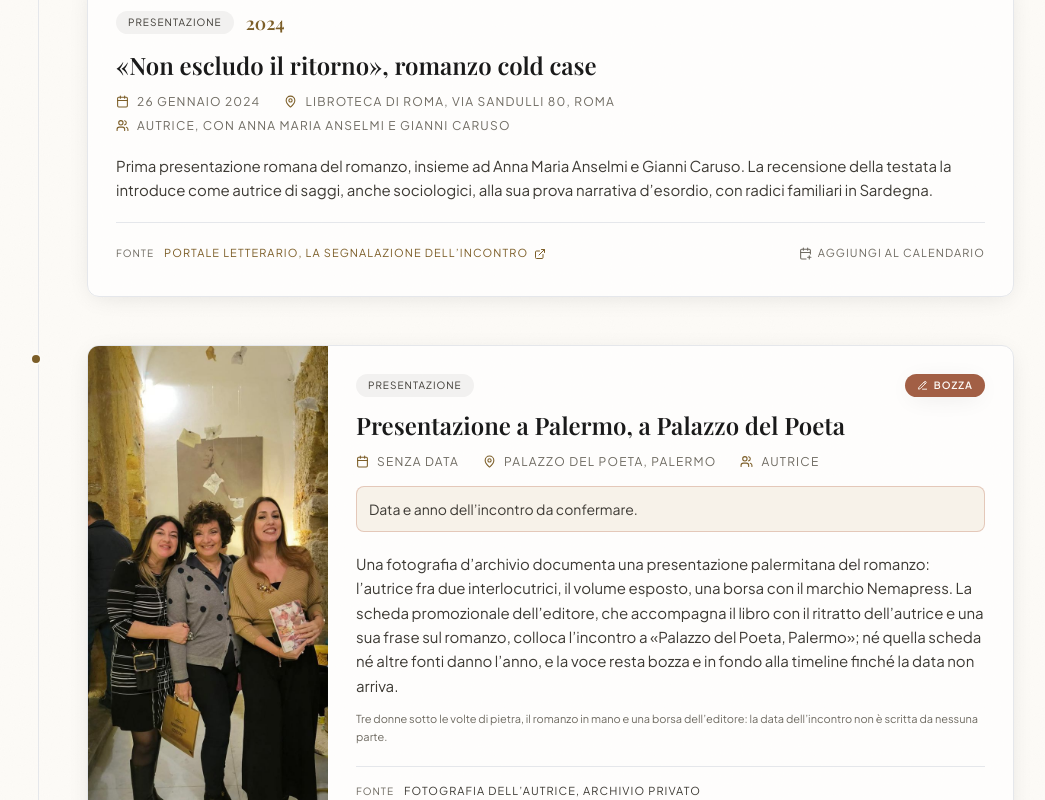
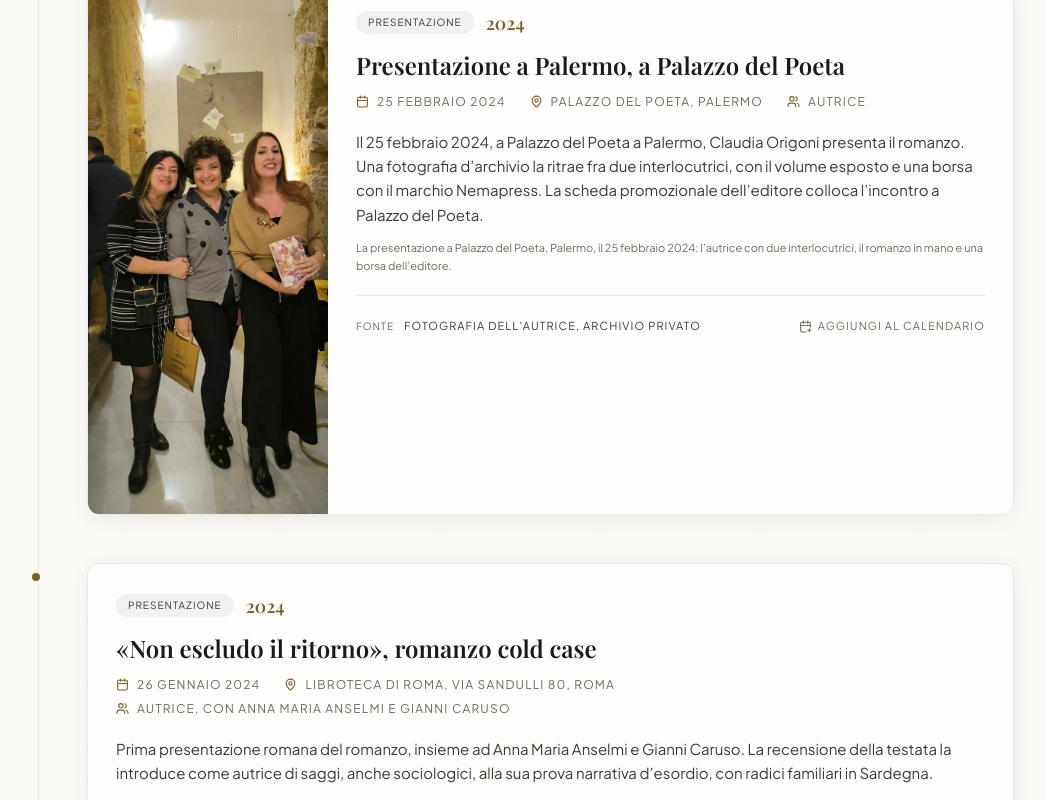
Before and after one commit to Alftakeaway/origoni-site, a React (Vite) app: page / in a window 1280 px wide. Shown: the part 9960-10760 px from the top of the page, without its empty margins (114-1159 px from the left). Built offline with nearby package versions, Linux system fonts and the light colour scheme.

Commit message:
fix: confirm Palermo presentation date and remove draft status

```diff
--- a/src/data/events.js
+++ b/src/data/events.js
@@ -252,8 +252,9 @@ export const events = [
   },
   {
     id: 'palermo-presentazione',
-    sort: '0000-00-00',
-    dateLabel: { it: 'senza data', en: 'undated' },
+    sort: '2024-02-25',
+    year: 2024,
+    dateLabel: { it: '25 febbraio 2024', en: '25 February 2024' },
     title: {
       it: 'Presentazione a Palermo, a Palazzo del Poeta',
       en: 'Presentation in Palermo, at Palazzo del Poeta',
@@ -262,19 +263,17 @@ export const events = [
     place: { it: 'Palazzo del Poeta', en: 'Palazzo del Poeta' },
     city: 'Palermo',
     role: { it: 'Autrice', en: 'Author' },
-    draft: true,
-    missingDetails: { it: "Data e anno dell’incontro da confermare.", en: "Event date and year awaiting confirmation." },
     photo: '/foto/palermo-presentazione.jpg',
     photoCaption: {
       it:
-        'Tre donne sotto le volte di pietra, il romanzo in mano e una borsa dell’editore: la data dell’incontro non è scritta da nessuna parte.',
-      en: 'Three women under stone vaults, the novel in hand and a bag from the publisher: the date of the meeting is written nowhere.',
+        'La presentazione a Palazzo del Poeta, Palermo, il 25 febbraio 2024: l’autrice con due interlocutrici, il romanzo in mano e una borsa dell’editore.',
+      en: 'The presentation at Palazzo del Poeta, Palermo, on 25 February 2024: the author with two interlocutors, the novel in hand and a bag from the publisher.',
     },
     detail: {
       it:
-        'Una fotografia d’archivio documenta una presentazione palermitana del romanzo: l’autrice fra due interlocutrici, il volume esposto, una borsa con il marchio Nemapress. La scheda promozionale dell’editore, che accompagna il libro con il ritratto dell’autrice e una sua frase sul romanzo, colloca l’incontro a «Palazzo del Poeta, Palermo»; né quella scheda né altre fonti danno l’anno, e la voce resta bozza e in fondo alla timeline finché la data non arriva.',
+        'Il 25 febbraio 2024, a Palazzo del Poeta a Palermo, Claudia Origoni presenta il romanzo. Una fotografia d’archivio la ritrae fra due interlocutrici, con il volume esposto e una borsa con il marchio Nemapress. La scheda promozionale dell’editore colloca l’incontro a Palazzo del Poeta.',
       en:
-        'An archive photograph documents a Palermitan presentation of the novel: the author between two interlocutors, the volume on show, a bag carrying the Nemapress mark. The publisher’s card that accompanies the book places the meeting at “Palazzo del Poeta, Palermo”, but neither that card nor other sources give the year: the entry stays a draft, and at the bottom of the timeline, until the date arrives.',
+        'On 25 February 2024, Claudia Origoni presents the novel at Palazzo del Poeta in Palermo. An archive photograph shows her between two interlocutors, with the volume on display and a bag carrying the Nemapress mark. The publisher’s promotional card places the meeting at Palazzo del Poeta.',
     },
     sources: [{ label: { it: 'Fotografia dell’autrice, archivio privato', en: 'Photograph by the author, private archive' } }],
   },
```
